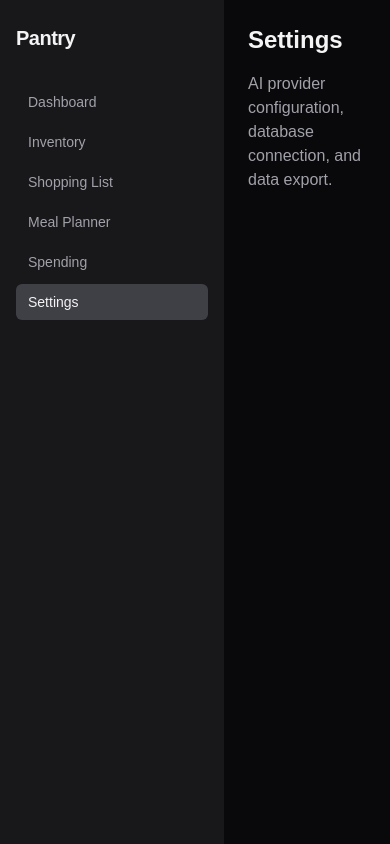
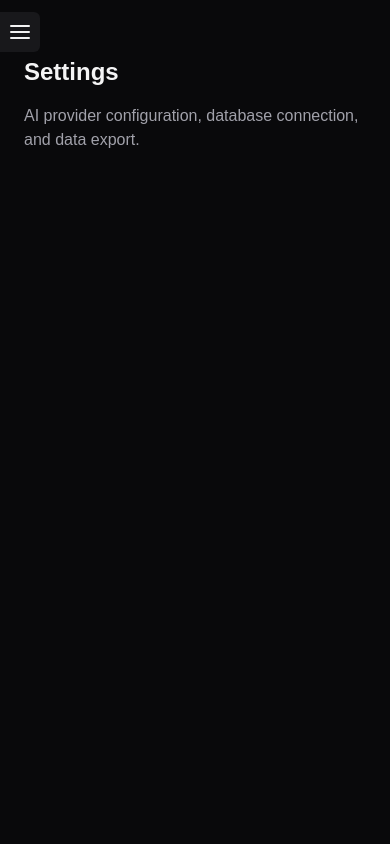
Before and after one commit to DogginitAN/pantry, a Next.js app in the folder frontend/: page /settings in a window 390 px wide. Built offline with nearby package versions, Linux system fonts and the light colour scheme.

Commit message:
task-c64296b9: Make sidebar responsive with mobile hamburger menu

```diff
--- a/frontend/app/layout.tsx
+++ b/frontend/app/layout.tsx
@@ -30,7 +30,7 @@ export default function RootLayout({
         className={`${geistSans.variable} ${geistMono.variable} antialiased bg-zinc-950 text-zinc-100 min-h-screen flex`}
       >
         <Sidebar />
-        <main className="flex-1 p-6 overflow-auto">
+        <main className="flex-1 px-6 pb-6 pt-14 md:pt-6 overflow-auto">
           {children}
         </main>
       </body>
--- a/frontend/components/Sidebar.tsx
+++ b/frontend/components/Sidebar.tsx
@@ -2,6 +2,7 @@
 
 import Link from "next/link";
 import { usePathname } from "next/navigation";
+import { useState, useEffect } from "react";
 
 const navItems = [
   { label: "Dashboard", href: "/dashboard" },
@@ -10,23 +11,72 @@ const navItems = [
   { label: "Meal Planner", href: "/meal-planner" },
   { label: "Spending", href: "/spending" },
   { label: "Settings", href: "/settings" },
+  { label: "About", href: "/about" },
 ];
 
 export default function Sidebar() {
   const pathname = usePathname();
+  const [isOpen, setIsOpen] = useState(false);
+
+  useEffect(() => {
+    const handleKeyDown = (e: KeyboardEvent) => {
+      if (e.key === "Escape") setIsOpen(false);
+    };
+    document.addEventListener("keydown", handleKeyDown);
+    return () => document.removeEventListener("keydown", handleKeyDown);
+  }, []);
 
   return (
-    <aside className="w-56 bg-zinc-900 min-h-screen flex flex-col py-6 px-4 shrink-0">
+    <>
+      {/* Hamburger button — mobile only */}
+      <button
+        className="fixed top-3 left-0 z-50 md:hidden bg-zinc-900 p-2 rounded-r-md"
+        onClick={() => setIsOpen(true)}
+        aria-label="Open menu"
+        aria-expanded={isOpen}
+      >
+        <svg
+          width="24"
+          height="24"
+          viewBox="0 0 24 24"
+          fill="none"
+          stroke="currentColor"
+          strokeWidth="2"
+          strokeLinecap="round"
+          strokeLinejoin="round"
+        >
+          <line x1="3" y1="6" x2="21" y2="6" />
+          <line x1="3" y1="12" x2="21" y2="12" />
+          <line x1="3" y1="18" x2="21" y2="18" />
+        </svg>
+      </button>
+
+      {/* Backdrop — mobile only, visible when drawer is open */}
+      {isOpen && (
+        <div
+          className="fixed inset-0 bg-black/50 z-30 md:hidden"
+          onClick={() => setIsOpen(false)}
+        />
+      )}
+
+      {/* Sidebar / drawer */}
+      <aside
+        className={`fixed top-0 left-0 h-full w-56 bg-zinc-900 flex flex-col py-6 px-4 shrink-0 z-40 transition-transform duration-200 ease-in-out md:static md:translate-x-0 md:z-auto ${
+          isOpen ? "translate-x-0" : "-translate-x-full"
+        }`}
+      >
         <div className="mb-8">
           <span className="text-xl font-bold text-zinc-100 tracking-tight">Pantry</span>
         </div>
         <nav className="flex flex-col gap-1">
           {navItems.map((item) => {
-          const isActive = pathname === item.href || pathname.startsWith(item.href + "/");
+            const isActive =
+              pathname === item.href || pathname.startsWith(item.href + "/");
             return (
               <Link
                 key={item.href}
                 href={item.href}
+                onClick={() => setIsOpen(false)}
                 className={`px-3 py-2 rounded-md text-sm font-medium transition-colors ${
                   isActive
                     ? "bg-zinc-700 text-zinc-100"
@@ -39,5 +89,6 @@ export default function Sidebar() {
           })}
         </nav>
       </aside>
+    </>
   );
 }
```
Lines whose indentation alone changed are shown as unchanged.
